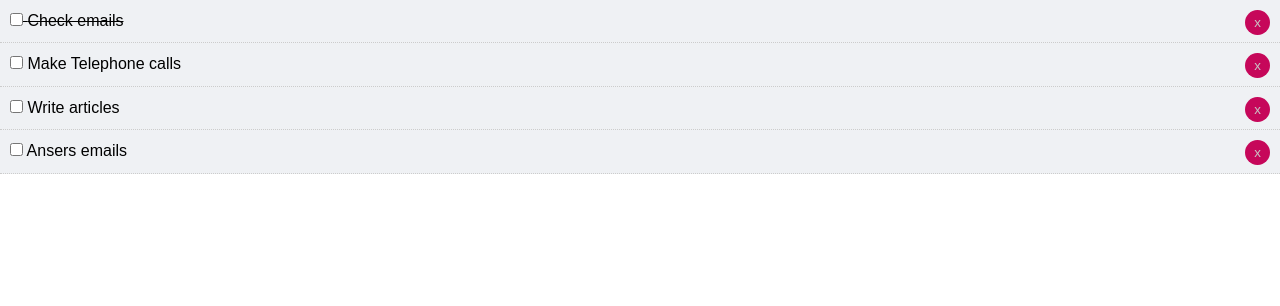
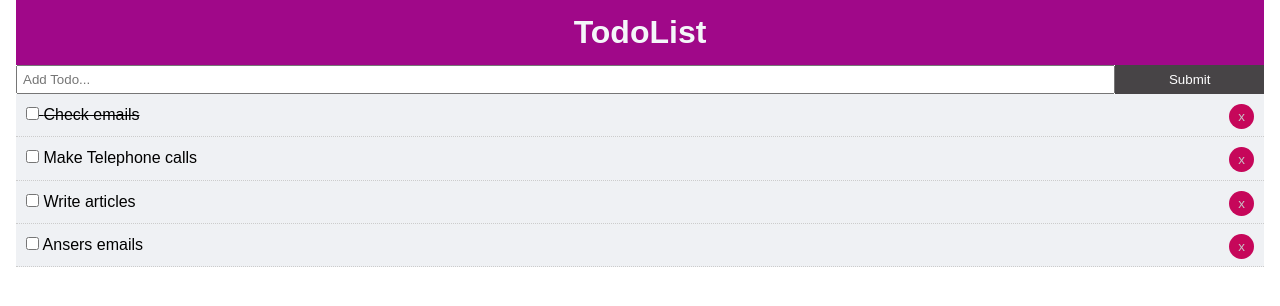
Before and after one commit to sunisakc/TodoList, a React (Create React App) app: page / in a window 1280 px wide. Shown: the top 306 px of the page. Built offline with nearby package versions, Linux system fonts and the light colour scheme.

Commit message:
Added new item

```diff
--- a/src/App.css
+++ b/src/App.css
@@ -13,3 +13,20 @@
   color: #333;
   text-decoration: none;
 }
+
+.container {
+  padding: 0 1rem;
+}
+
+.btn {
+  display: inline;
+  border: none;
+  background: #474446;
+  color: #fff;
+  padding: 7px 20px;
+  cursor: pointer;
+}
+
+.btn:hover {
+  background: #916b84;
+}
--- a/src/App.js
+++ b/src/App.js
@@ -1,5 +1,7 @@
 import React, { Component } from 'react';
+import Header from './components/layout/Header'
 import Todos from './components/Todos';
+import Addtodo from './components/Addtodo';
 
 import './App.css';
 
@@ -41,13 +43,25 @@
     this.setState({ todos: [...this.state.todos.filter(todo => todo.id
       !== id)]})
    }
-
+   //Addtodo
+   Addtodo = (title) => {
+     const newTodo = {
+       id:5,
+       title,
+       completed: false
+     }
+     this.setState({ todos: [...this.state.todos, newTodo]});
+   }
   render() {
-
     return (
       <div className="App">
+        <div className="container">
+        <Header />
+        <Addtodo Addtodo={this.Addtodo}/>
         <Todos todos={this.state.todos} markComplete={this.markComplete}
         delTodo={this.delTodo}/>
+        </div>
+
       </div>
     );
   }
--- /dev/null
+++ b/src/components/Addtodo.js
@@ -0,0 +1,38 @@
+import React, { Component } from 'react'
+
+export class Addtodo extends Component {
+    state = {
+        title: ''
+    }
+    onSubmit = (e) => {
+        e.preventDefault();
+        this.props.Addtodo(this.state.title);
+        this.setState({title:''})
+    }
+    onChange = (e) => this.setState({[e.target.name]:e.target.value});
+
+render() {
+    return (
+     <form onSubmit={this.onSubmit} style= {{ display: 'flex' }}>
+        <input
+        type="text"
+        name="title"
+        style={{flex: '10', padding: '5px'}}
+        placeholder="Add Todo..."
+        value={this.state.title}
+        onChange={this.onChange}
+
+        />
+        <input
+          type="submit"
+          value="Submit"
+          className="btn"
+          style={{ flex: '1'}}
+        />
+     </form>
+
+    )
+  }
+}
+
+export default Addtodo
--- /dev/null
+++ b/src/components/layout/Header.js
@@ -0,0 +1,18 @@
+import React from 'react'
+
+function Header() {
+  return (
+    <header style={headerStyle}>
+        <h1>TodoList</h1>
+
+    </header>
+  )
+}
+
+const headerStyle = {
+    background: '#a00889',
+    color: '#f4f6f9',
+    textAlign: 'center',
+    padding: '10px'
+}
+export default Header;
```
